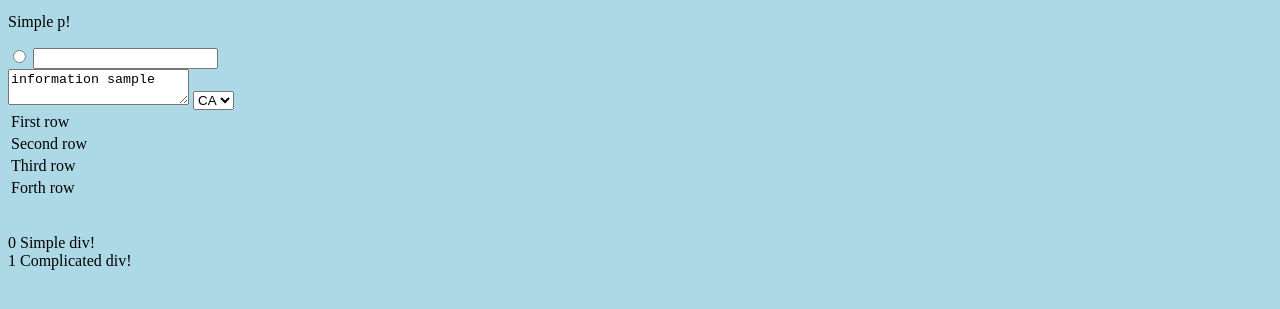
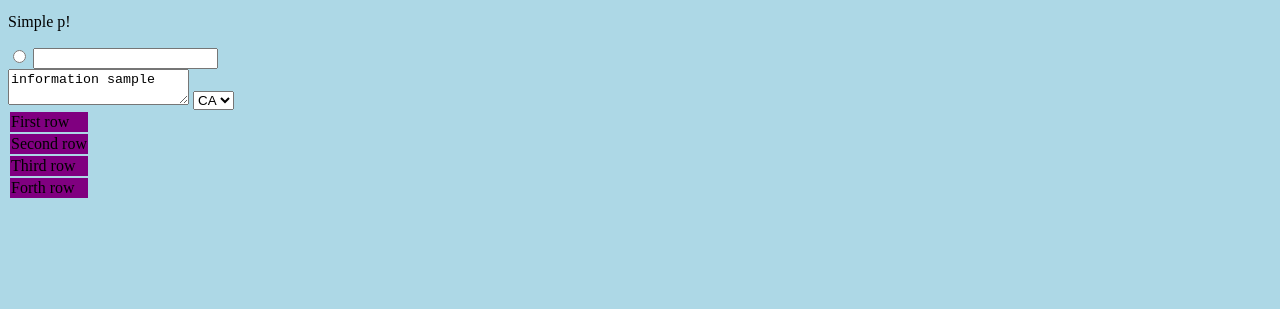
Before and after one commit to volnoboy/jqueryFundamentals, a plain HTML site: page index.htm in a window 1280 px wide. Shown: the part 119-428 px from the top of the page. Drawn offline with Linux system fonts and the light colour scheme.

Commit message:
set attributes

```diff
--- a/index.htm
+++ b/index.htm
@@ -30,14 +30,11 @@
 <script type="text/javascript">
     $(document).ready(
             function() {
-                var html = '';
-
-                $('div').each(function(index) {
-                  html += "<br />" + index + " " + $(this).text();
+                $('tr').each(function(index) {
+                  this.title = "New Title";
+                    $(this).attr({title: 'New Title 2', atr: 45 })
+                            .css('background-color', 'purple');
                 });
-
-                var output = $('#output');
-                output.html(html);
             }
     );
 </script>
```
